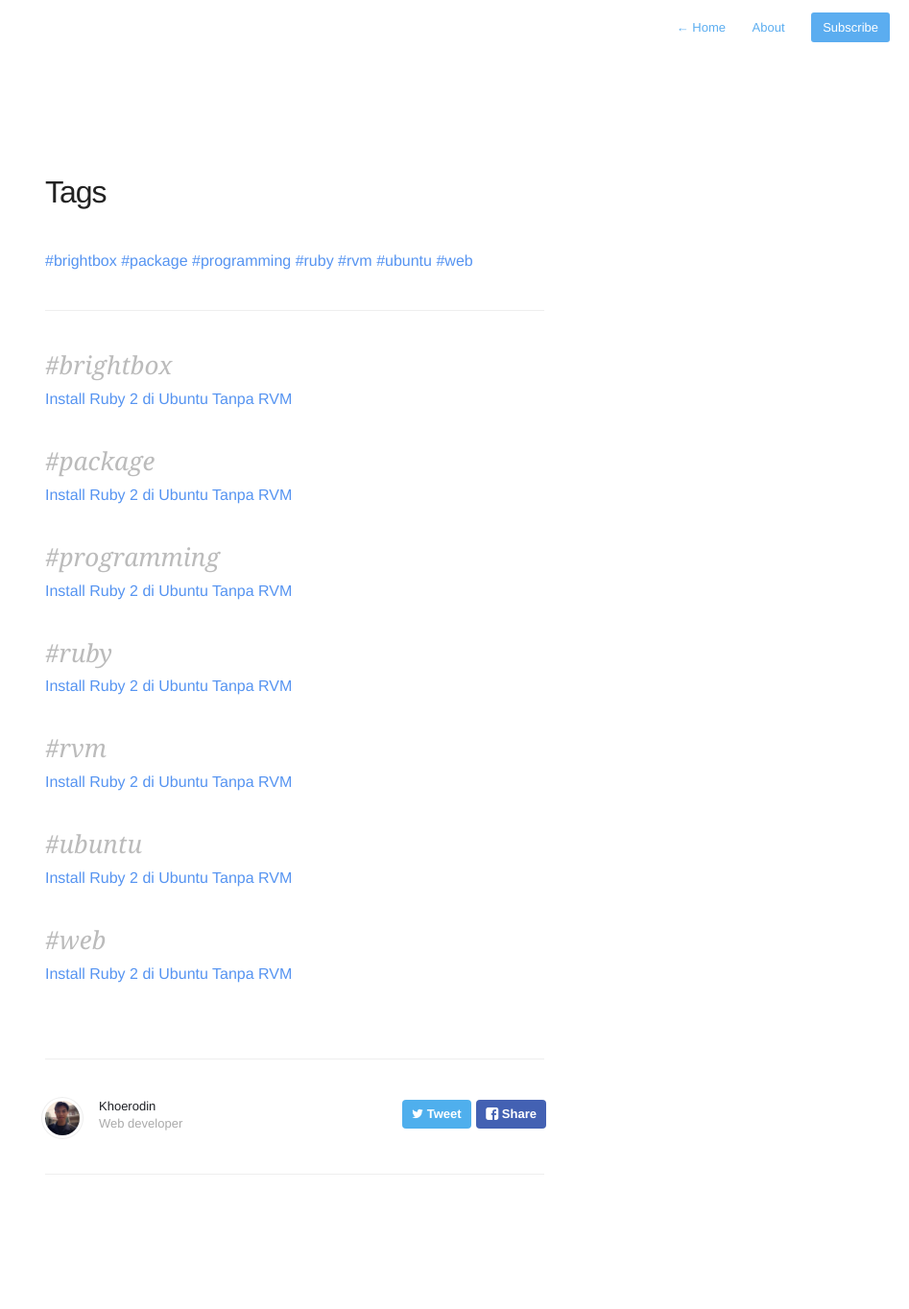
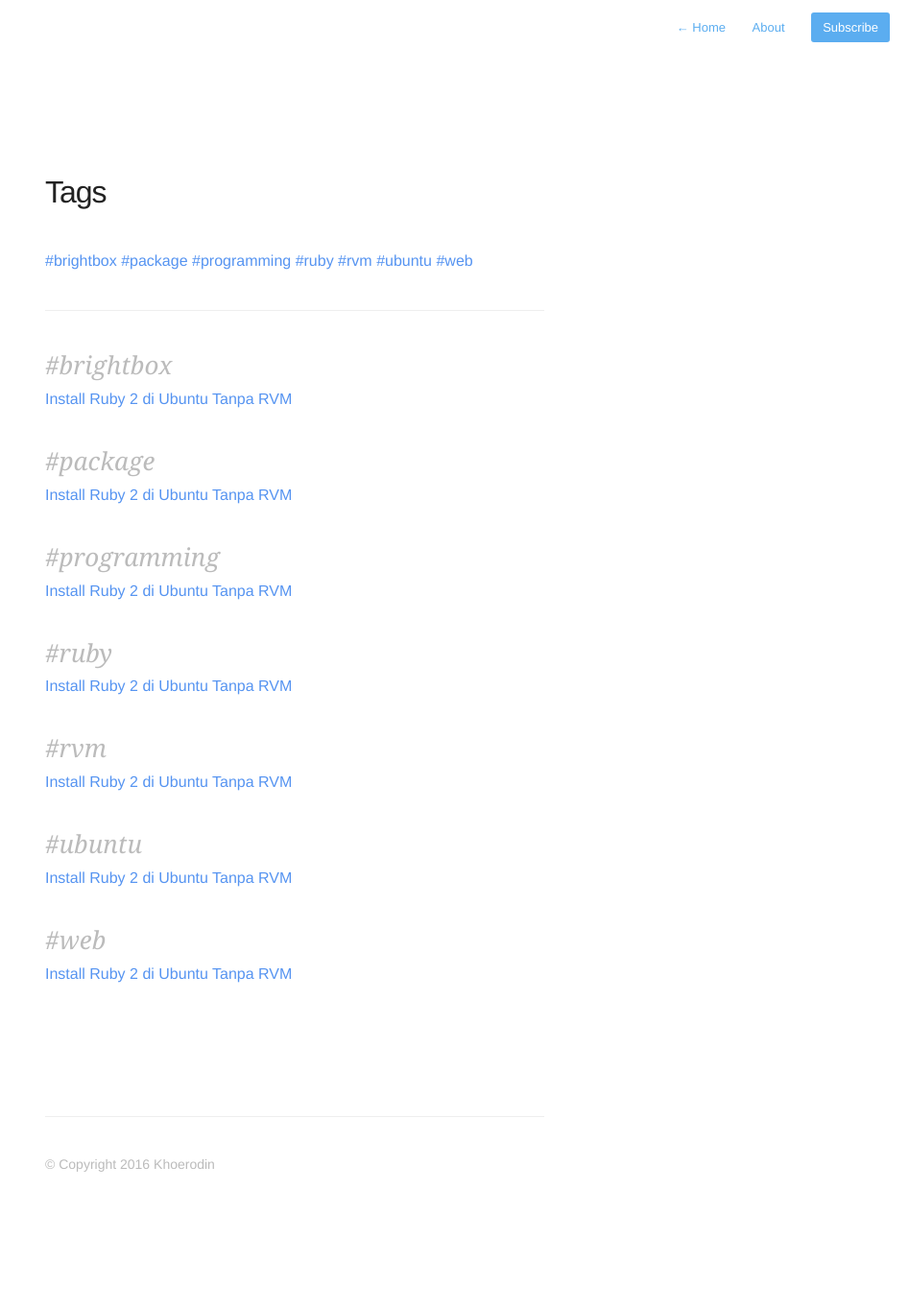
Before and after one commit to khoerodin/khoerodin.github.io, a Jekyll site: the page built from tag.md, in a window 1280 px wide. Shown: the whole page at 96% size, without its empty margins (333-1280 px from the left). Built offline with Jekyll 4.4.1, drawn with Linux system fonts in a browser that asks for light colours; nearby versions of some CDN libraries; after the commit the page ends 1334 px from its top, so only the background shows below that.

Commit message:
add footer to tag template

```diff
--- a/tag.md
+++ b/tag.md
@@ -41,15 +41,4 @@ to the `site_tags` variable. -->
   </div>
 </article>
 
-<footer id="post-meta" class="clearfix">
-    <a href="/about">
-        <img class="avatar" src="/assets/images/profile.png">
-        <div>
-            <span class="dark">Khoerodin</span>
-            <span>Web developer</span>
-        </div>
-    </a>
-    <section id="sharing">
-        {% include share.html %}
-    </section>
-</footer>
+{% include footer.html %}
```
